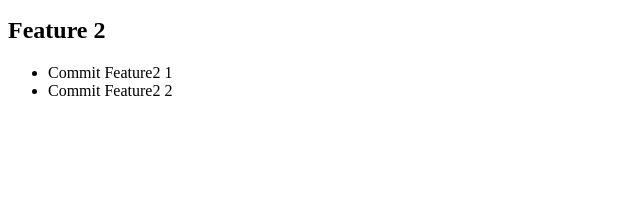
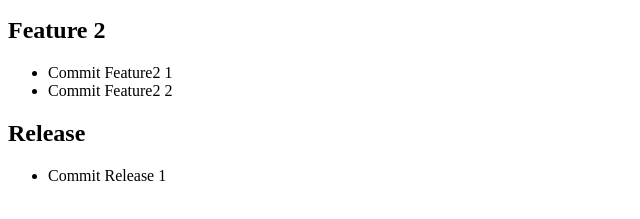
Before and after one commit to Sergio-Espadas/Practica_SergioEspadas, a plain HTML site: page index.html in a window 1280 px wide. Shown: the part 155-374 px from the top of the page, without its empty margins (0-640 px from the left). Drawn offline with Linux system fonts and the light colour scheme.

Commit message:
Commit Release 1

```diff
--- a/index.html
+++ b/index.html
@@ -19,5 +19,10 @@
         <li>Commit Feature2 1</li>
         <li>Commit Feature2 2</li>
     </ul>
+
+    <h2>Release</h2>
+    <ul>
+        <li>Commit Release 1</li>
+    </ul>
 </body>
 </html>
```
